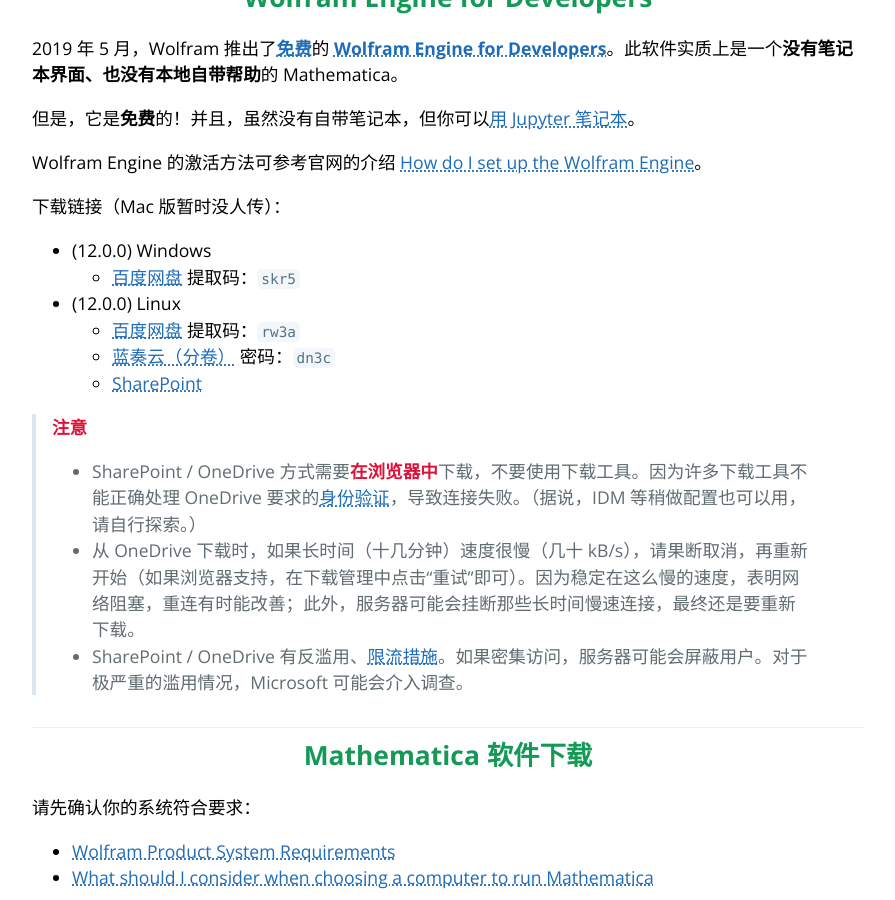
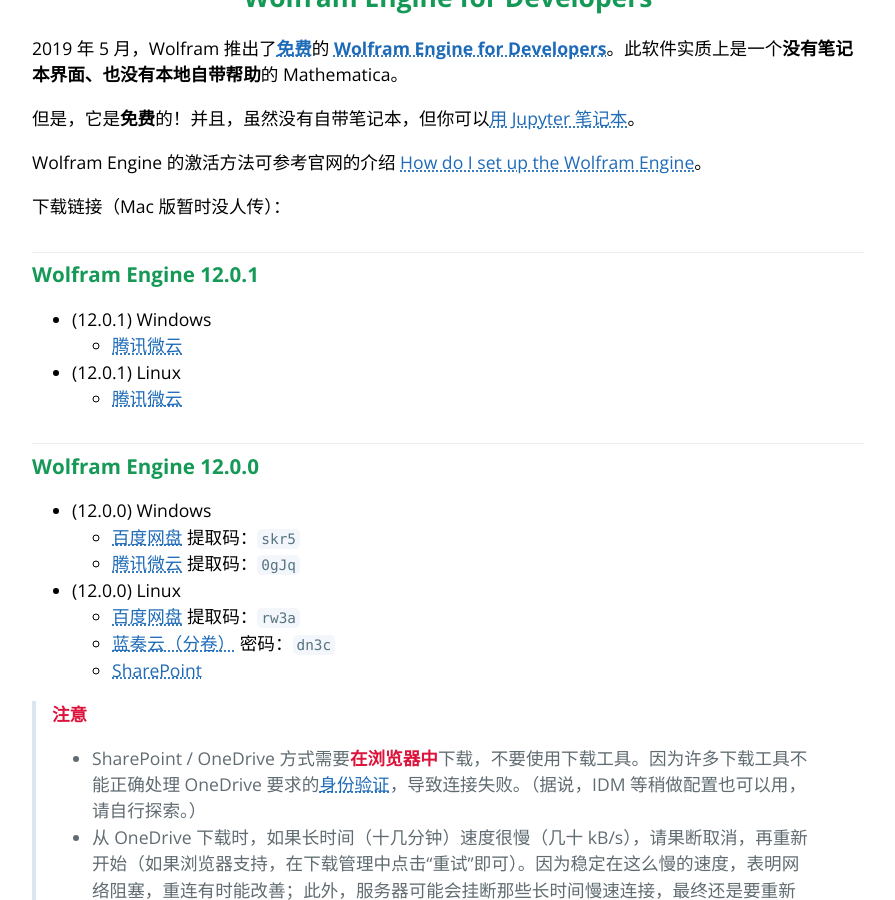
Before and after one commit to TieBaMma/InstallTutorial, a Jekyll site: the page built from index.md, in a window 1280 px wide and 900 px high, scrolled down 1277 px. Shown: the whole window, without its empty margins (192-1087 px from the left). Built offline with Jekyll 4.4.1, drawn with Linux system fonts in a browser that asks for light colours.

Commit message:
Add 下载地址
在 https://zhuanlan.zhihu.com/p/79730978 的评论区看到了链接，就加进来了。
Add Wolfram Engine 12.0.1 & Wolfram Engine 12.0.0 的微云下载地址。

```diff
--- a/index.md
+++ b/index.md
@@ -43,8 +43,19 @@
 
 下载链接（Mac 版暂时没人传）：
 
+### Wolfram Engine 12.0.1
+
+* (12.0.1) Windows
+  * [腾讯微云](https://share.weiyun.com/5pBJAMH)
+
+* (12.0.1) Linux
+  * [腾讯微云](https://share.weiyun.com/5thePKk)
+
+### Wolfram Engine 12.0.0
+
 * (12.0.0) Windows
   * [百度网盘](https://pan.baidu.com/s/1k2QxF05XnSKd1QIWz-y9vw) 提取码：`skr5`
+  * [腾讯微云](https://share.weiyun.com/5nnsIAi) 提取码：`0gJq`
 
 * (12.0.0) Linux
   * [百度网盘](https://pan.baidu.com/s/1qX5Z36w3SoSFCEsGSGqP9g) 提取码：`rw3a`
```
